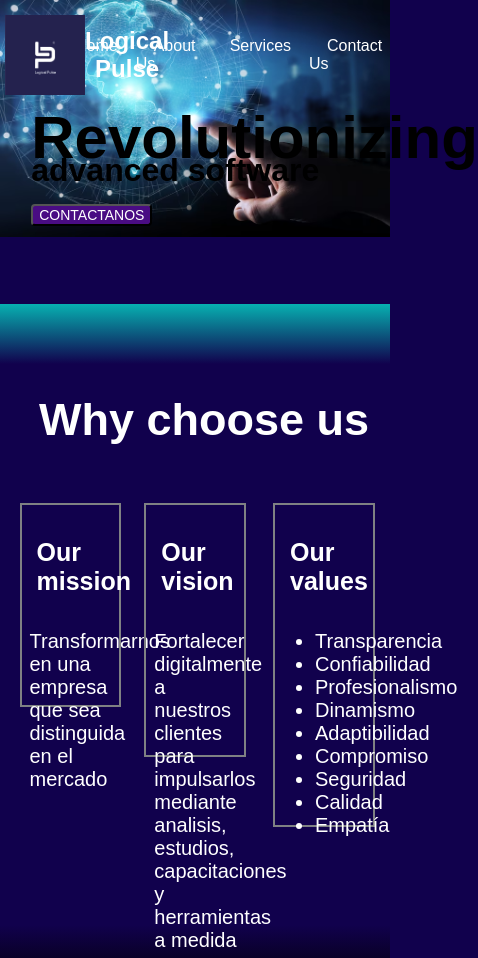
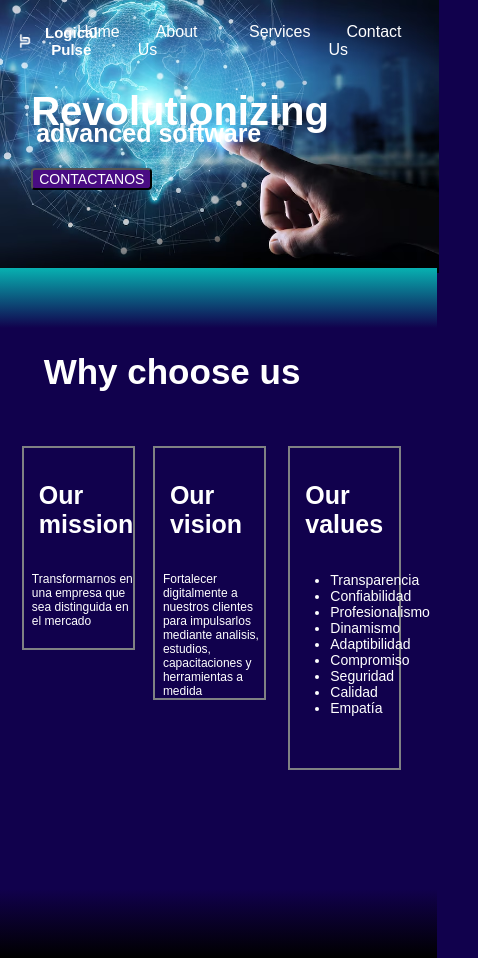
Before and after one commit to LogicalPulse/LogicalPulse.github.io, a plain HTML site: page index.htm in a window 390 px wide. Shown: the top 958 px of the page, 478 px wide, since content can reach past the window. Drawn offline with Linux system fonts and the light colour scheme.

Commit message:
responsive y arreglos hecho

```diff
--- a/estilos.css
+++ b/estilos.css
@@ -3,7 +3,7 @@ body{
     margin: 0;
     padding: 0;
     background: url(img/background.avif);
-    background-size: 100%;
+    background-size: 101%;
     background-repeat: no-repeat;
     background-color: rgb(17, 1, 77);
 }
@@ -13,7 +13,7 @@ html{
 header{
     display: flex;
     position: absolute;
-    width: 100%;
+    width: 110%;
     top: 2px;
     left: 0;
     max-width: 1350px;
@@ -28,10 +28,10 @@ header{
     text-align: center;
     align-items: center;
     color: white;
-    width: 12px;
+    width: 14px;
 }
 .logo img{
-    height: 80px;
+    height: 100px;
 }
 nav ul{
     display: flex;
@@ -52,7 +52,7 @@ nav ul li a:hover{
     display: block;
     padding-top: 16%;
     padding-left: 8%;
-    color: black;
+    color: white;
     margin-bottom: 20%;
 }
 .inicio h1{
@@ -80,7 +80,7 @@ nav ul li a:hover{
     display: block;
     position: relative;
     height: 690px;
-    width: 100%;
+    width: 101%;
 }
 .gradient{
     background: linear-gradient(rgb(7, 177, 177), rgb(17, 1, 77));
@@ -135,7 +135,7 @@ nav ul li a:hover{
     position: relative;
     background-image:linear-gradient(rgb(17, 1, 77) 90%, black);
     height: 650px;
-    width: 100%;
+    width: 101%;
     color: white;
 }
 .services h1{
@@ -154,7 +154,7 @@ nav ul li a:hover{
 .services button{
     background-color: rgb(73, 12, 131);
     color: white;
-    font-size: 14px;
+    font-size: 20px;
     border-radius: 4px;
     margin-left: 10%;
 }
@@ -194,12 +194,12 @@ nav ul li a:hover{
 .contact button{
     background-color: rgb(73, 12, 131);
     color: white;
-    font-size: 16px;
+    font-size: 20px;
     border-radius: 4px;
     margin-left: 50%;
 }
 .contact img{
-    height: 150px;
+    height: 180px;
     margin-left: 40%;
     margin-top: 6px;
 }
@@ -210,3 +210,57 @@ nav ul li a:hover{
     margin-left: 20%;
     margin-right: 20%;
 }
+@media screen and (max-width:700px){
+    body{
+        background-size: 115%
+    }
+    .logo img{
+        height: 40px;
+    }
+    .logo{
+        font-size: 10px;
+    }
+    .inicio h1{
+        font-size: 40px;
+    }
+    .inicio h3{
+        font-size: 25px;
+        padding: 5px;
+    }
+    .whychooseus{
+        width: 112%;
+    }
+    .whychooseus h1{
+        font-size: 35px;
+    }
+    .whychooseus .izq{
+        font-size: 12px;
+    }
+    .whychooseus .centro{
+        font-size: 12px;
+        margin-left: 35%;
+    }
+    .whychooseus .der{
+        font-size: 14px;
+        margin-left: 66%;
+    }
+    .services{
+        width: 112%;
+    }
+    .services h1{
+        font-size: 35px;
+    }
+    .contact{
+       width: 112%;
+    }
+    .contact h1{
+        font-size: 35px;
+    }
+    .contact form{
+        width: 40%;
+        margin-left: 70px;
+    }
+    .contact img{
+        margin-left: 22%;
+    }
+}
--- a/index.htm
+++ b/index.htm
@@ -11,7 +11,7 @@
 <body>
         <header>
             <div class="logo">
-                <img src="img/logo.png" alt="LOGO">
+                <img src="img/logoo.png" alt="LOGO">
                 <h2>Logical Pulse</h2>
             </div>
             <nav>
@@ -66,7 +66,7 @@
         <div id="contact" class="contact">
             <h1>Contact us</h1>
             <div class="border">
-            <img src="img/logo.png" alt="logo">
+            <img src="img/logoo.png" alt="logo">
             <form action="" method="post">
             <input type="text" name="Nombre" placeholder="Nombre y apellido">
             <input type="text" name="Correo" placeholder="Correo electronico">
```
Also changed, not shown: img/logo.png (deleted), img/logoo.png (added).
